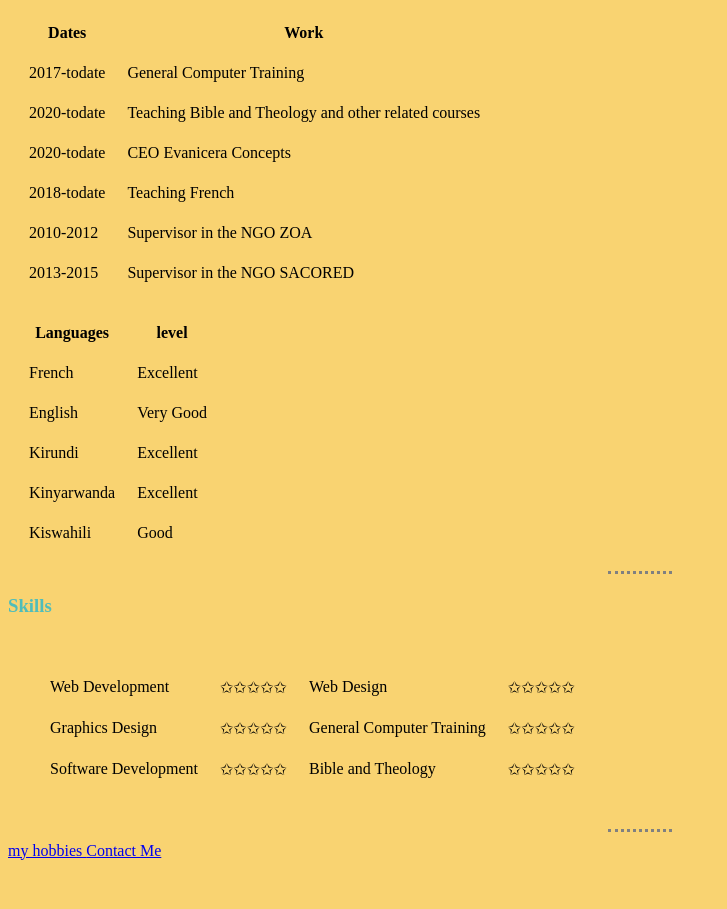
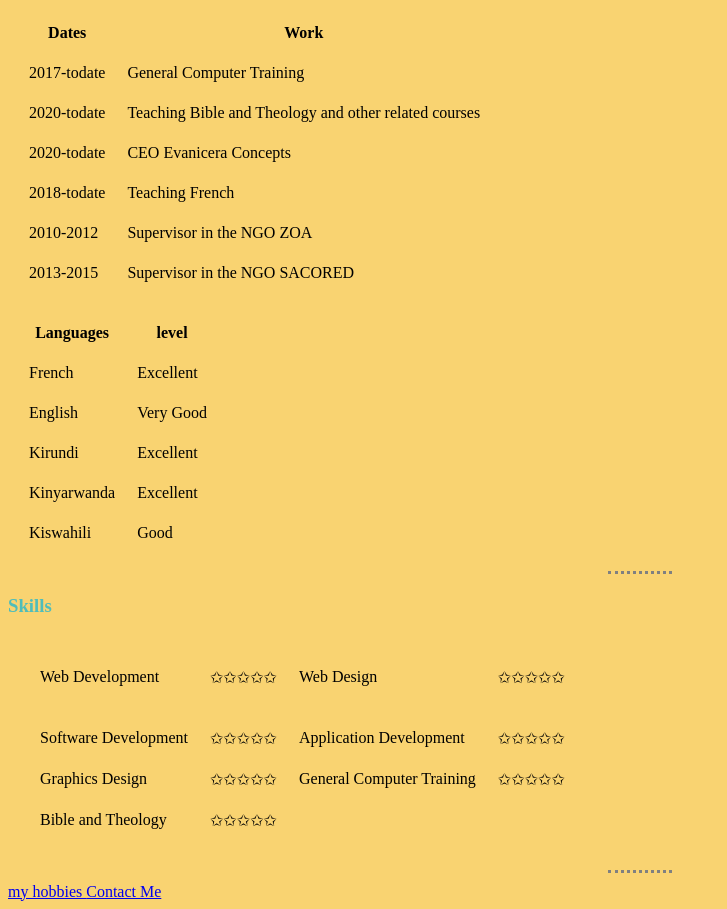
Before and after one commit to Celestin254/Cv-of-Celestin-, a plain HTML site: page index.html in a window 1280 px wide. Shown: the part 844-1753 px from the top of the page, without its empty margins (0-727 px from the left). Before the commit the page ends 1712 px from the top, so only its background shows below. Drawn offline with Linux system fonts and the light colour scheme; files that its build step writes are made by us from their sources.

Commit message:
Add files via upload

```diff
--- a/index.html
+++ b/index.html
@@ -153,7 +153,7 @@
 <hr>
   <h3>Skills</h3>
 
-  <table cellspacing="20" >
+  <table cellspacing="10" >
 
     <tr>
       <td>
@@ -165,6 +165,15 @@
             <td>  Web Design </td>
             <td> ✩✩✩✩✩</td>
         <tr>
+          <tr>
+            <td>  Software Development  </td>
+            <td> ✩✩✩✩✩</td>
+
+            <td>  Application Development  </td>
+            <td> ✩✩✩✩✩</td>
+
+            </tr>
+        <tr>
           <td> Graphics Design </td>
           <td> ✩✩✩✩✩</td>
 
@@ -172,8 +181,6 @@
           <td> ✩✩✩✩✩</td>
         </tr>
         <tr>
-          <td> Software Development </td>
-          <td> ✩✩✩✩✩</td>
           <td>  Bible and Theology </td>
           <td> ✩✩✩✩✩</td>
         </tr>
```
